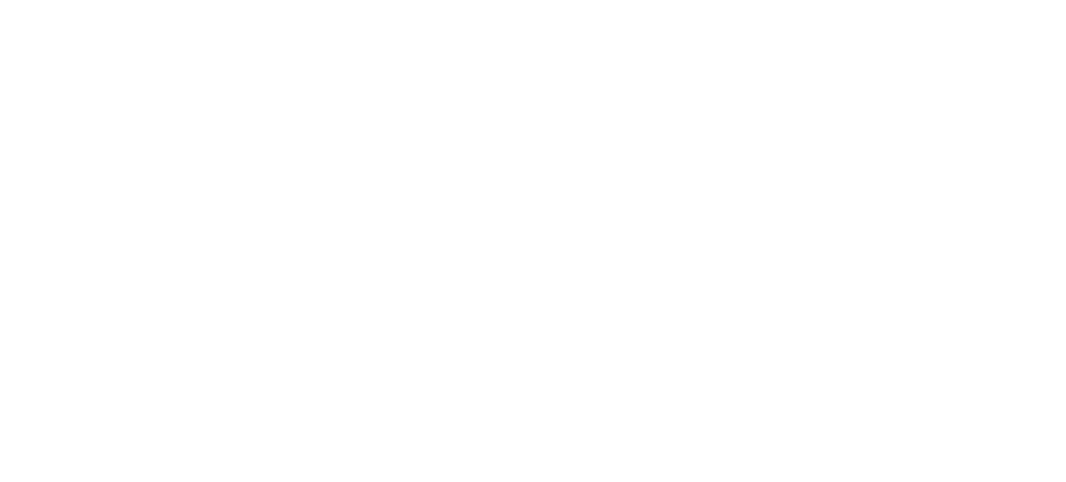
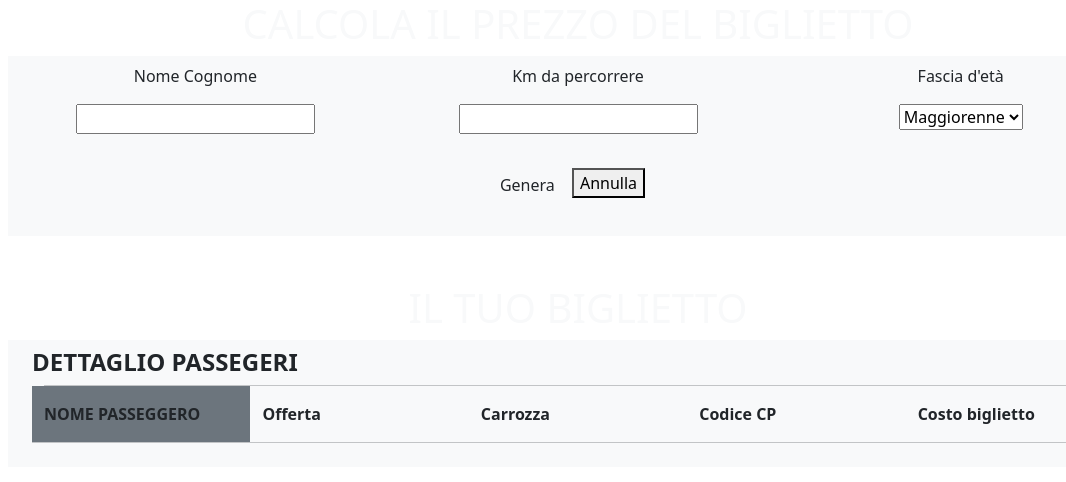
Before and after one commit to DomenicoOrtello/js-biglietto-treno-form, a plain HTML site: page index.html in a window 1280 px wide. Shown: the whole page, without its empty margins (62-1128 px from the left). Drawn offline with nearby package versions, Linux system fonts and the light colour scheme.

Commit message:
feat index

```diff
--- a/index.html
+++ b/index.html
@@ -1,5 +1,5 @@
 <!DOCTYPE html>
-<html lang="en">
+<html lang="it">
 <head>
     <meta charset="UTF-8">
     <meta name="viewport" content="width=device-width, initial-scale=1.0">
@@ -8,7 +8,69 @@
     <title>Form Biglietto del Treno</title>
 </head>
 <body>
-
+    <main>
+        <section>
+            <h1 class="text-center text-light">CALCOLA IL PREZZO DEL BIGLIETTO</h1>
+            <div class="container bg-light p-2 text-center">
+                <div class="row">
+                    <div class="col">
+                        <p>Nome Cognome</p>
+                        <input type="text" id="nome">
+                    </div>
+                    <div class="col">
+                        <p>Km da percorrere</p>
+                        <input type="number" id="km">
+                    </div>
+                    <div class="col">
+                        <p>Fascia d'età</p>
+                        <select name="scelta" id="età">
+                            <option value="opzione1">Maggiorenne</option>
+                            <option value="opzione2">Minorenne</option>
+                            <option value="opzione3">Over 65</option>
+                        </select>
+                    </div>
+                <div class="row mt-2">
+                    <div class="col my-4">
+                        <button class="btn btn.primary" id="genera">Genera</button>
+                        <button id="annulla">Annulla</button>
+                    </div>
+                </div>
+                </div>
+            </div>
+        </section>
+        <section id="user_ticket">
+            <h1 class="text-center text-light mt-5">IL TUO BIGLIETTO</h1>
+            <div class="container bg-light px-4 p-2">
+                <h4><strong>DETTAGLIO PASSEGERI</strong></h4>
+                <div class="container">
+                    <hr class="m-0">
+                    <div class="row">
+                        <div class="col bg-secondary">
+                            <div class="mt-3"><strong>NOME PASSEGGERO</strong></div>
+                            <div class="mb-3" id="passeggero"><strong></strong></div>
+                        </div>
+                        <div class="col">
+                            <p class="mt-3"><strong>Offerta</strong></p>
+                            <div class="mb-3" id="offerta"></div>
+                        </div>
+                        <div class="col">
+                            <p class="mt-3"><strong>Carrozza</strong></p>
+                            <div class="mb-3" id="carrozza"></div>
+                        </div>
+                        <div class="col">
+                            <p class="mt-3"><strong>Codice CP</strong></p>
+                            <div class="mb-3" id="cap"></div>
+                        </div>
+                        <div class="col">
+                            <p class="mt-3"><strong>Costo biglietto</strong></p>
+                            <div class="mb-3" id="prezzo_biglietto"></div>
+                        </div>
+                        <hr class="mb-3">
+                    </div>
+                </div>
+            </div>
+        </section>
+    </main>
     <script src="https://cdn.jsdelivr.net/npm/bootstrap@5.3.3/dist/js/bootstrap.bundle.min.js" integrity="sha384-YvpcrYf0tY3lHB60NNkmXc5s9fDVZLESaAA55NDzOxhy9GkcIdslK1eN7N6jIeHz" crossorigin="anonymous"></script>
     <script src="./js/script.js"></script>
 </body>
--- a/js/script.js
+++ b/js/script.js
@@ -6,6 +6,11 @@
 // -va applicato uno sconto del 20% per i minorenni
 // -va applicato uno sconto del 40% per gli over 65.
 
-// Iniziamo implementando il programma senza alcuna estetica:
-// usando esclusivamente due input e un bottone (non stilizzati), realizziamo le specifiche scritte sopra.
-// La risposta finale (o output) sarà anch’essa da scrivere in console.
+const name = document.getElementById("nome")
+const distance = document.getElementById("km")
+const Età = document.getElementById("età")
+const buttonGenera = document.getElementById("genera")
+const buttonAnnulla = document.getElementById("annulla")
+const prezzoPerKm = 0.21;
+
+// Calcolo del biglietto
```
